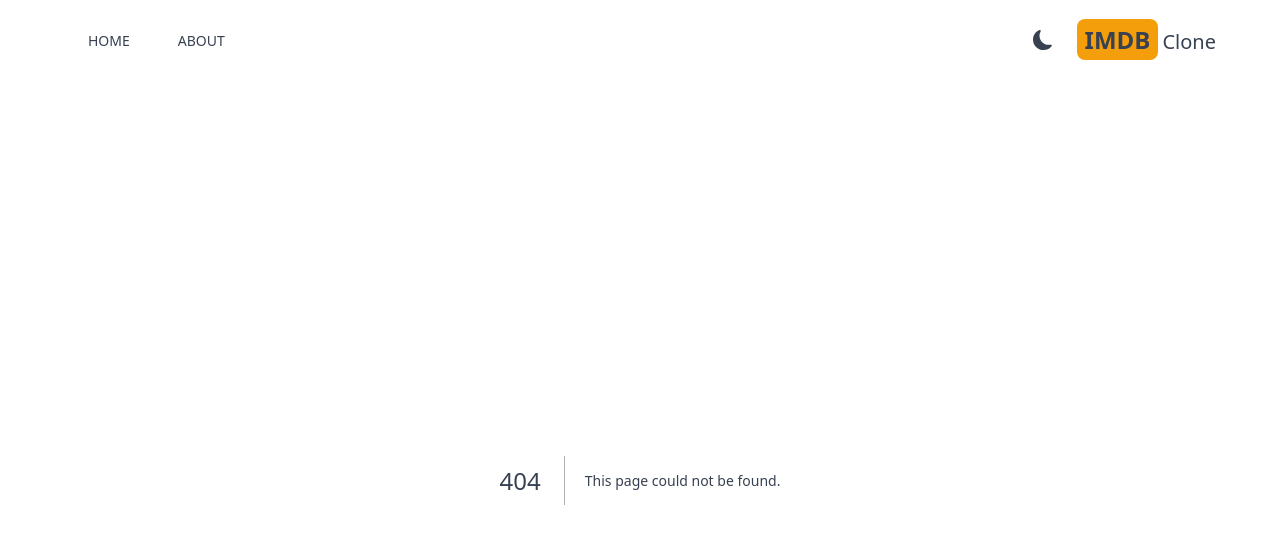
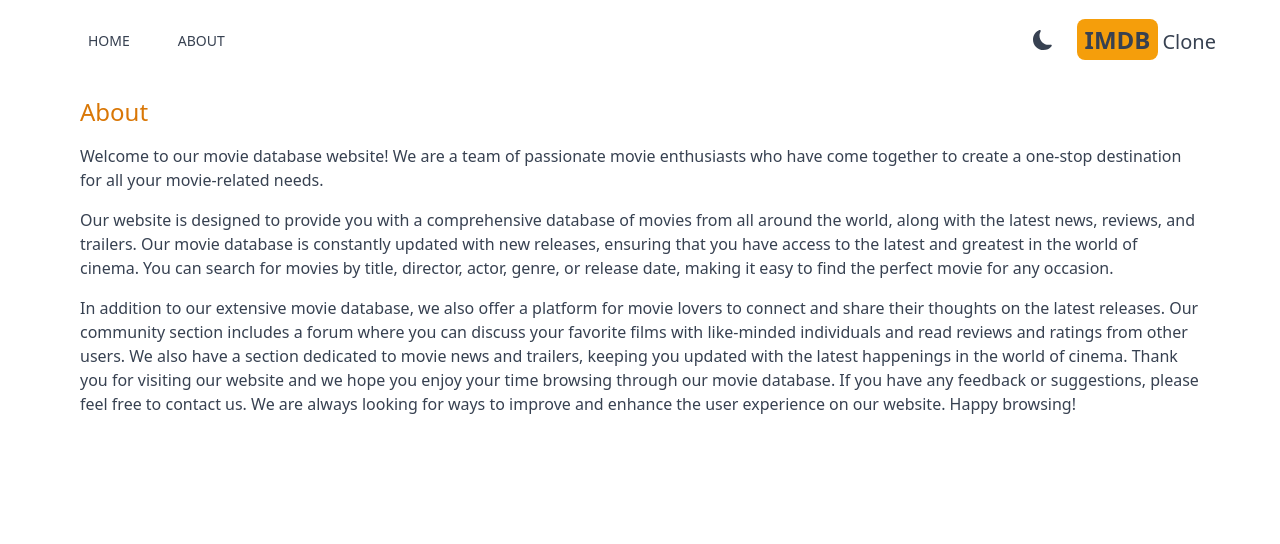
Before and after one commit to hoang0106/imdb, a Next.js app: page /about in a window 1280 px wide. Before the commit this address had no page. Shown: the top 544 px of the page. Built offline with nearby package versions, Linux system fonts and the light colour scheme.

Commit message:
Create about page

```diff
--- /dev/null
+++ b/src/app/about/page.jsx
@@ -0,0 +1,36 @@
+export default function About() {
+  return (
+    <div className="max-w-6xl mx-auto space-y-4 p-4">
+      <h1 className="text-2xl font-medium text-amber-600">About</h1>
+      <p>
+        Welcome to our movie database website! We are a team of passionate movie
+        enthusiasts who have come together to create a one-stop destination for
+        all your movie-related needs.
+      </p>
+
+      <p>
+        Our website is designed to provide you with a comprehensive database of
+        movies from all around the world, along with the latest news, reviews,
+        and trailers. Our movie database is constantly updated with new
+        releases, ensuring that you have access to the latest and greatest in
+        the world of cinema. You can search for movies by title, director,
+        actor, genre, or release date, making it easy to find the perfect movie
+        for any occasion.
+      </p>
+
+      <p>
+        In addition to our extensive movie database, we also offer a platform
+        for movie lovers to connect and share their thoughts on the latest
+        releases. Our community section includes a forum where you can discuss
+        your favorite films with like-minded individuals and read reviews and
+        ratings from other users. We also have a section dedicated to movie news
+        and trailers, keeping you updated with the latest happenings in the
+        world of cinema. Thank you for visiting our website and we hope you
+        enjoy your time browsing through our movie database. If you have any
+        feedback or suggestions, please feel free to contact us. We are always
+        looking for ways to improve and enhance the user experience on our
+        website. Happy browsing!
+      </p>
+    </div>
+  );
+}
--- a/src/components/Header.jsx
+++ b/src/components/Header.jsx
@@ -4,6 +4,7 @@
 import { BsFillInfoCircleFill } from 'react-icons/bs'
 import Link from 'next/link'
 import DarkModeSwitch from './DarkModeSwitch'
+import about from '@/app/about/page'
 
 export default function Header() {
   return (
```
